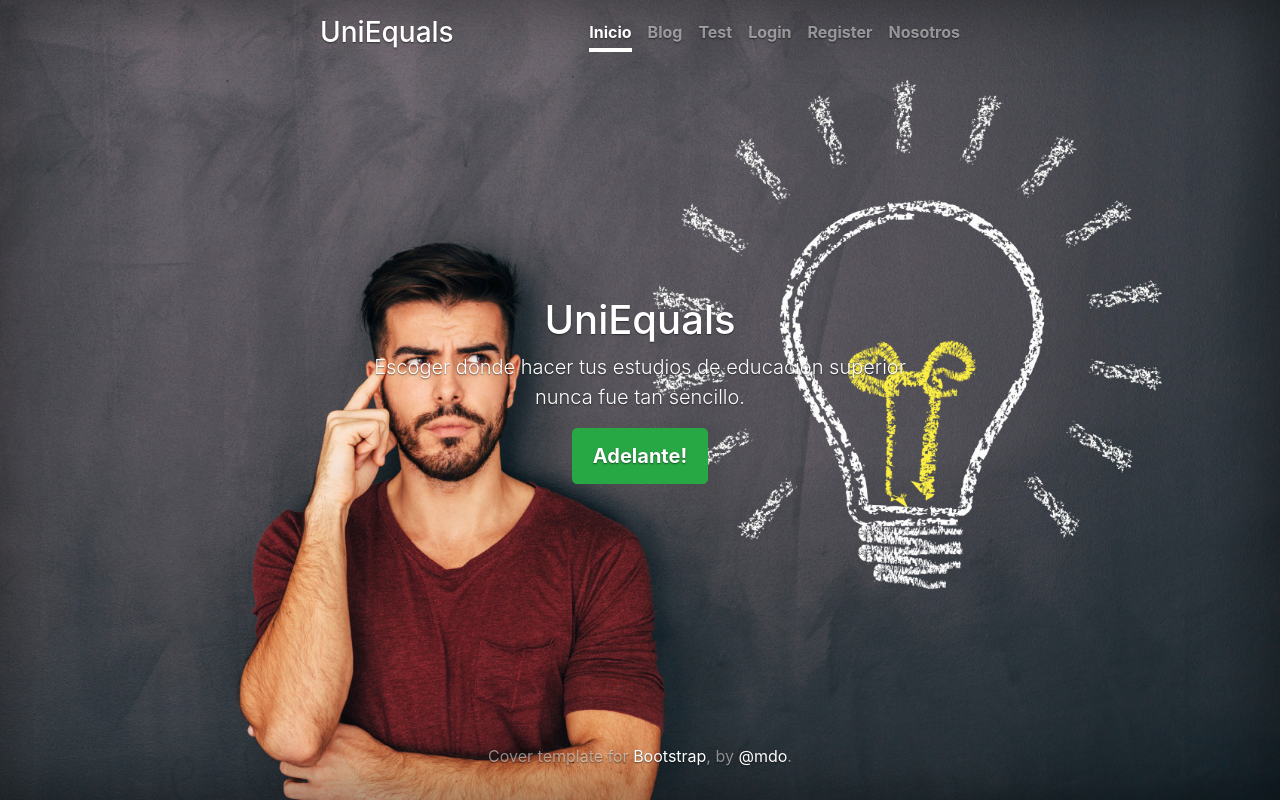
After one commit to Ricardo3007/UniEquals, a CodeIgniter app: page /UniEquals/index.php/home/index in a window 1280 px wide. The commit adds this page. Run offline with CodeIgniter, Linux system fonts and the light colour scheme.

Commit message:
Se agrego la pagina inicio

```diff
--- a/application/controllers/Welcome.php
+++ b/application/controllers/Home.php
@@ -1,7 +1,7 @@
 <?php
 defined('BASEPATH') OR exit('No direct script access allowed');
 
-class Welcome extends CI_Controller {
+class Home extends CI_Controller {
 
 	/**
 	 * Index Page for this controller.
@@ -20,6 +20,6 @@ class Welcome extends CI_Controller {
 	 */
 	public function index()
 	{
-		$this->load->view('welcome_message');
+		$this->load->view('index');
 	}
 }
--- /dev/null
+++ b/application/views/index.php
@@ -0,0 +1,52 @@
+<!DOCTYPE html>
+<html lang="en">
+	<head>
+		<meta charset="UTF-8">
+		<meta name="viewport" content="width=device-width, initial-scale=1.0">
+		<meta http-equiv="X-UA-Compatible" content="ie=edge">
+		<!-- Bootstrap Core CSS -->
+		<link rel="stylesheet" href="<?php echo base_url('/assets/css/bootstrap.css');?>">
+		<link rel="stylesheet" href="<?php echo base_url('/assets/css/bootstrap.min.css');?>">
+		<!-- Custom CSS -->
+		<link rel="stylesheet" href="<?php echo base_url('/assets/css/estilos.css');?>">
+		<!-- Cover CSS -->
+		<link rel="stylesheet" href="<?php echo base_url('/assets/css/cover.css');?>">
+
+    	<title>UniEquals</title>
+        <!-- Custom styles for this template -->
+        <link rel="stylesheet" href="">
+  </head>
+  <body class="text-center">
+    <div class="cover-container d-flex w-100 h-100 p-3 mx-auto flex-column">
+		<header class="masthead mb-auto">
+			<div class="inner">
+				<!-- <h3><a class="masthead-brand" href="#"><img src="" alt="logo "></a></h1> -->
+				<h3 class="masthead-brand">UniEquals</h3>
+
+				<nav class="nav nav-masthead justify-content-center">
+					<a class="nav-link active" href="#">Inicio</a>
+					<a class="nav-link" href="#">Blog</a>
+					<a class="nav-link" href="#">Test</a>
+					<a class="nav-link" href="#">Login</a>
+					<a class="nav-link" href="#">Register</a>
+					<a class="nav-link" href="#">Nosotros</a>
+				</nav>
+			</div>
+		</header>
+
+	<main role="main" class="inner cover">
+		<h1 class="cover-heading">UniEquals</h1>
+		<p class="lead">Escoger donde hacer tus estudios de educacion superior nunca fue tan sencillo.</p>
+		<p class="lead">
+		<a href="<?php echo base_url('/Comparar');?>" class="btn btn-success btn-lg ">Adelante!</a>
+		</p>
+	</main>
+
+	<footer class="mastfoot mt-auto">
+		<div class="inner">
+		<p>Cover template for <a href="https://getbootstrap.com/">Bootstrap</a>, by <a href="https://twitter.com/mdo">@mdo</a>.</p>
+		</div>
+	</footer>
+</div>
+</body>
+</html>
--- /dev/null
+++ b/assets/css/cover.css
@@ -0,0 +1,113 @@
+/*
+ * Globals
+ */
+
+/* Links */
+a,
+a:focus,
+a:hover {
+  color: #fff;
+}
+
+/* Custom default button */
+.btn-secondary,
+.btn-secondary:hover,
+.btn-secondary:focus {
+  color: #333;
+  text-shadow: none; /* Prevent inheritance from `body` */
+  background-color: #fff;
+  border: .05rem solid #fff;
+}
+
+
+/*
+ * Base structure
+ */
+
+html,
+body {
+  height: 100%;
+  background-image: url('../../public/imagenes/slide.jpg');
+  background-repeat: no-repeat;
+  background-size:cover;
+  background-attachment: fixed;
+
+
+}
+
+body {
+  display: -ms-flexbox;
+  display: flex;
+  color: #fff;
+  text-shadow: 0 .05rem .1rem rgba(0, 0, 0, .5);
+  box-shadow: inset 0 0 5rem rgba(0, 0, 0, .5);
+}
+
+.cover-container {
+  max-width: 42em;
+}
+
+
+/*
+ * Header
+ */
+.masthead {
+  margin-bottom: 2rem;
+}
+
+.masthead-brand {
+  margin-bottom: 0;
+
+}
+
+.nav-masthead .nav-link {
+  padding: .25rem 0;
+  font-weight: 700;
+  color: rgba(255, 255, 255, .5);
+  background-color: transparent;
+  border-bottom: .25rem solid transparent;
+
+}
+
+.nav-masthead .nav-link:hover,
+.nav-masthead .nav-link:focus {
+  border-bottom-color: rgba(255, 255, 255, .25);
+}
+
+.nav-masthead .nav-link + .nav-link {
+  margin-left: 1rem;
+}
+
+.nav-masthead .active {
+  color: #fff;
+  border-bottom-color: #fff;
+}
+
+@media (min-width: 48em) {
+  .masthead-brand {
+    float: left;
+  }
+  .nav-masthead {
+    float: right;
+  }
+}
+
+
+/*
+ * Cover
+ */
+.cover {
+  padding: 0 1.5rem;
+}
+.cover .btn-lg {
+  padding: .75rem 1.25rem;
+  font-weight: 700;
+}
+
+
+/*
+ * Footer
+ */
+.mastfoot {
+  color: rgba(255, 255, 255, .5);
+}
--- a/assets/css/estilos.css
+++ b/assets/css/estilos.css
@@ -10,6 +10,21 @@ main>.container-fluid {
     width:100%;
     background:#343a40;
 }
+
+.bd-placeholder-img {
+    font-size: 1.125rem;
+    text-anchor: middle;
+    -webkit-user-select: none;
+    -moz-user-select: none;
+    -ms-user-select: none;
+    user-select: none;
+  }
+
+  @media (min-width: 768px) {
+    .bd-placeholder-img-lg {
+      font-size: 3.5rem;
+    }
+  }
 
 .footer>.container {
     padding-right: 15px;
```
Also changed, not shown: application/views/welcome_message.php (deleted, +0 -89 lines), public/imagenes/slide.jpg (added).
